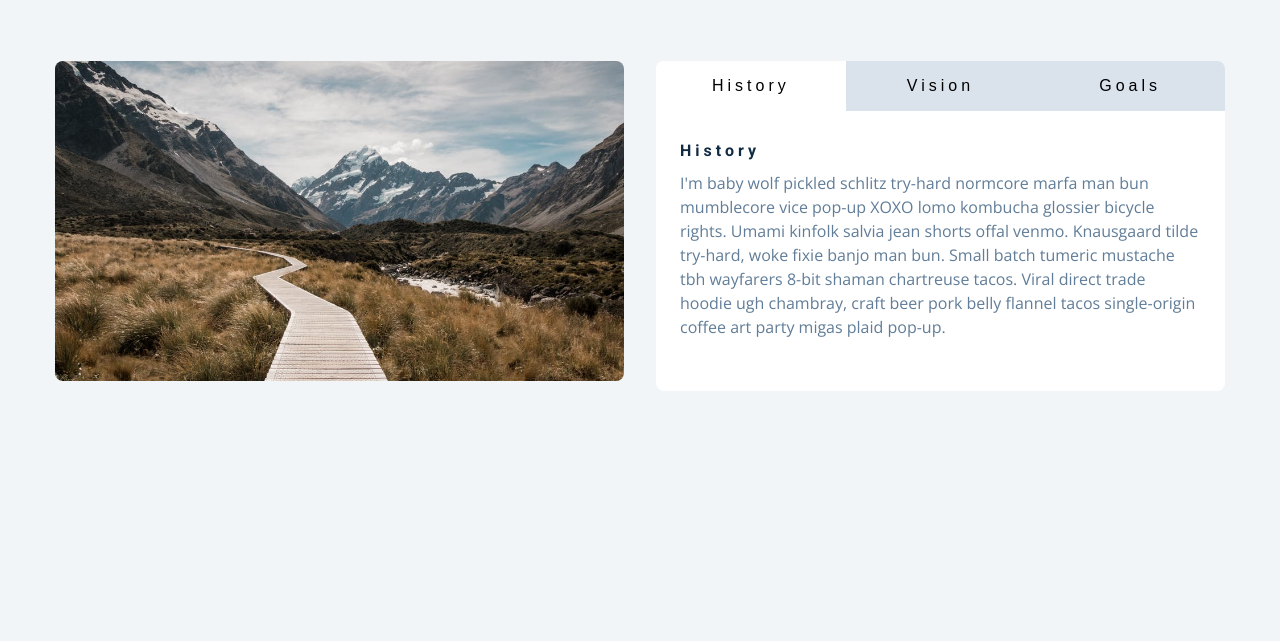
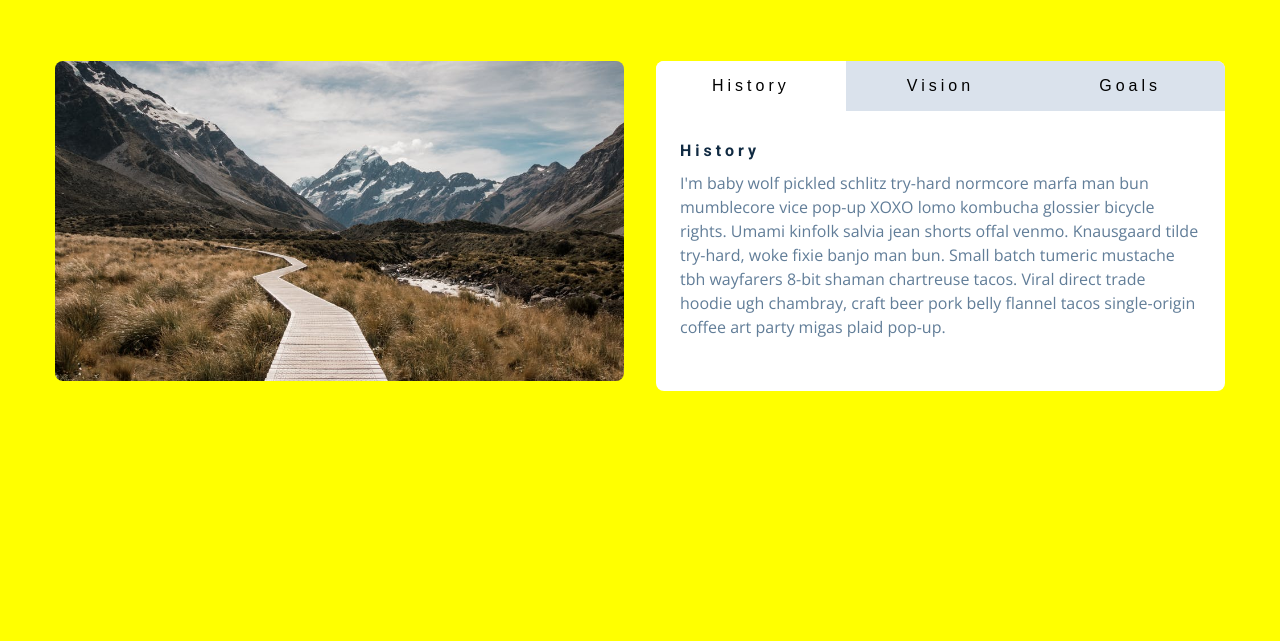
Before and after one commit to astathakis/tabs-js-mini-project, a plain HTML site: page index.html in a window 1280 px wide. Shown: the part 159-800 px from the top of the page. Drawn offline with nearby package versions, Linux system fonts and the light colour scheme.

Commit message:
correction

```diff
--- a/styles.css
+++ b/styles.css
@@ -3,7 +3,7 @@
 Fonts
 ===============
 */
-@import url("https://fonts.googleapis.com/css?family=Open+Sans|Roboto:400,700&display=swap");
+@import url('https://fonts.googleapis.com/css?family=Open+Sans|Roboto:400,700&display=swap');
 
 /*
 ===============
@@ -43,8 +43,8 @@ Variables
   --clr-green-dark: hsl(125, 67%, 44%);
   --clr-green-light: hsl(125, 71%, 66%);
   --clr-black: #222;
-  --ff-primary: "Roboto", sans-serif;
-  --ff-secondary: "Open Sans", sans-serif;
+  --ff-primary: 'Roboto', sans-serif;
+  --ff-secondary: 'Open Sans', sans-serif;
   --transition: all 0.3s linear;
   --spacing: 0.25rem;
   --radius: 0.5rem;
@@ -68,7 +68,8 @@ Global Styles
 }
 body {
   font-family: var(--ff-secondary);
-  background: var(--clr-grey-10);
+  /* background: var(--clr-grey-10); */
+  background: yellow;
   color: var(--clr-grey-1);
   line-height: 1.5;
   font-size: 0.875rem;
```
